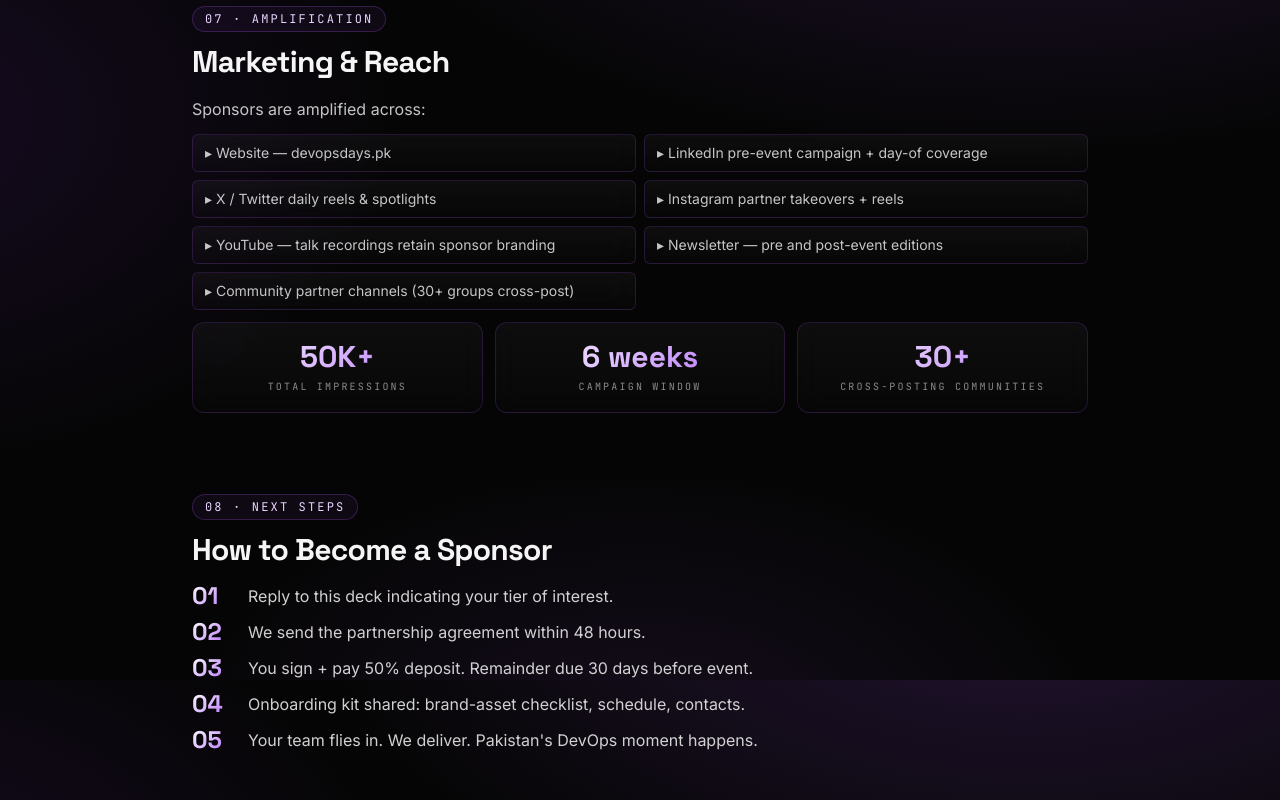
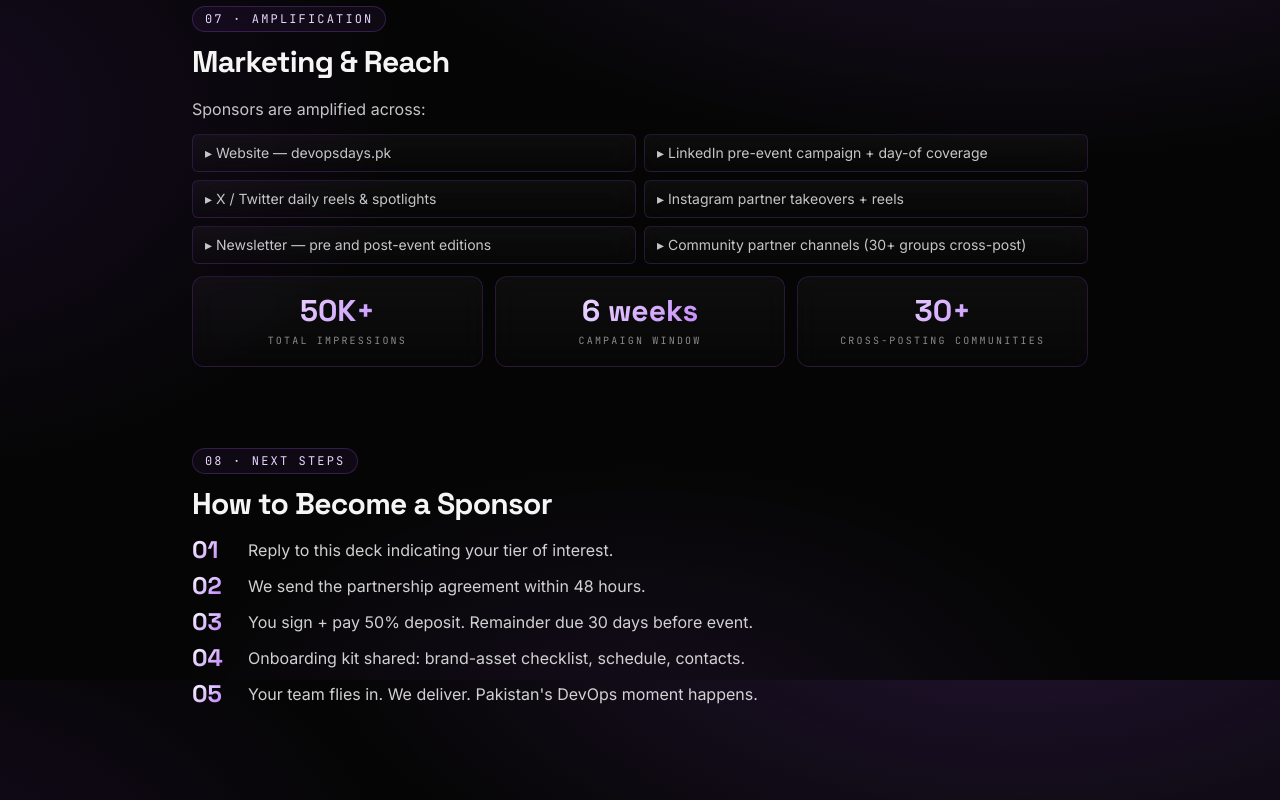
Before and after one commit to ab2030909/devopsdays.pk, a Next.js app: page /deck in a window 1280 px wide. Shown: the part 4920-5720 px from the top of the page. Built offline with nearby package versions, Linux system fonts and the light colour scheme.

Commit message:
deck: remove YouTube from marketing channels

```diff
--- a/components/sections/DeckView.tsx
+++ b/components/sections/DeckView.tsx
@@ -428,7 +428,6 @@ export default function DeckView() {
                 "LinkedIn pre-event campaign + day-of coverage",
                 "X / Twitter daily reels & spotlights",
                 "Instagram partner takeovers + reels",
-                "YouTube — talk recordings retain sponsor branding",
                 "Newsletter — pre and post-event editions",
                 "Community partner channels (30+ groups cross-post)",
               ].map((line) => (
```
Also changed, not shown: 1 other file (tests, documents, lock files or other folders).
